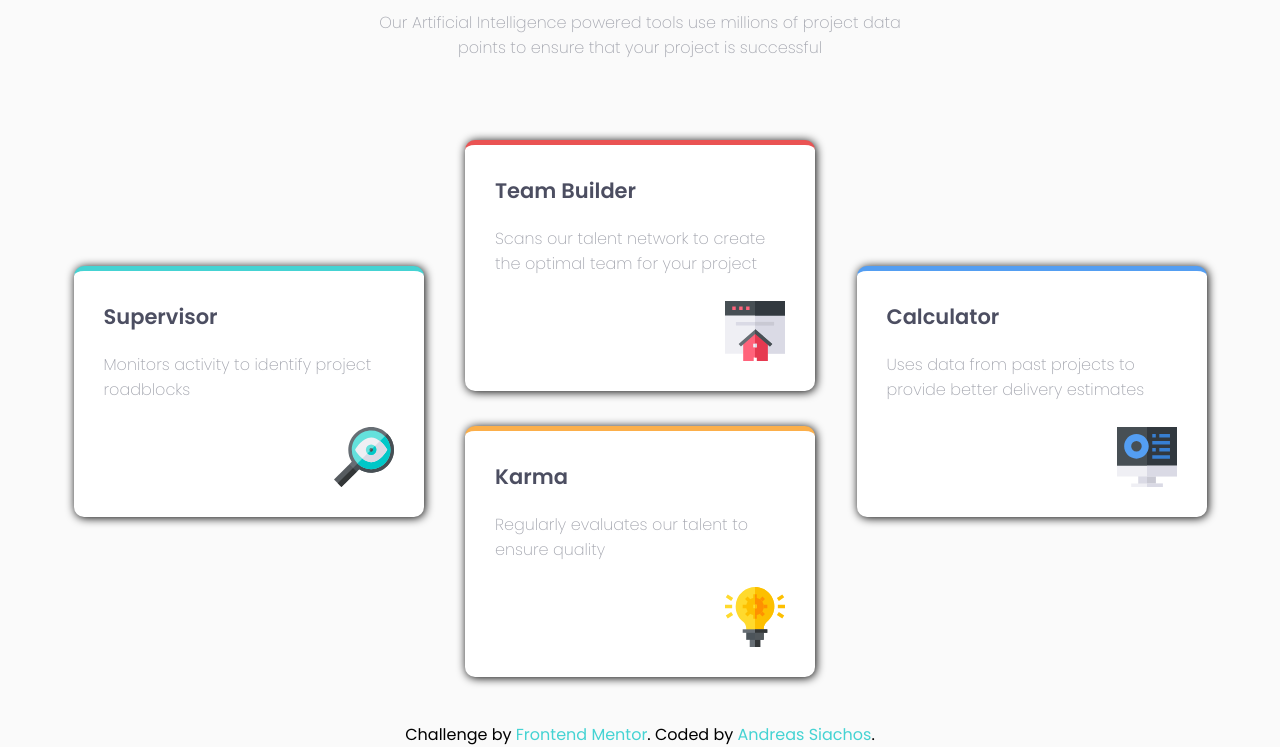
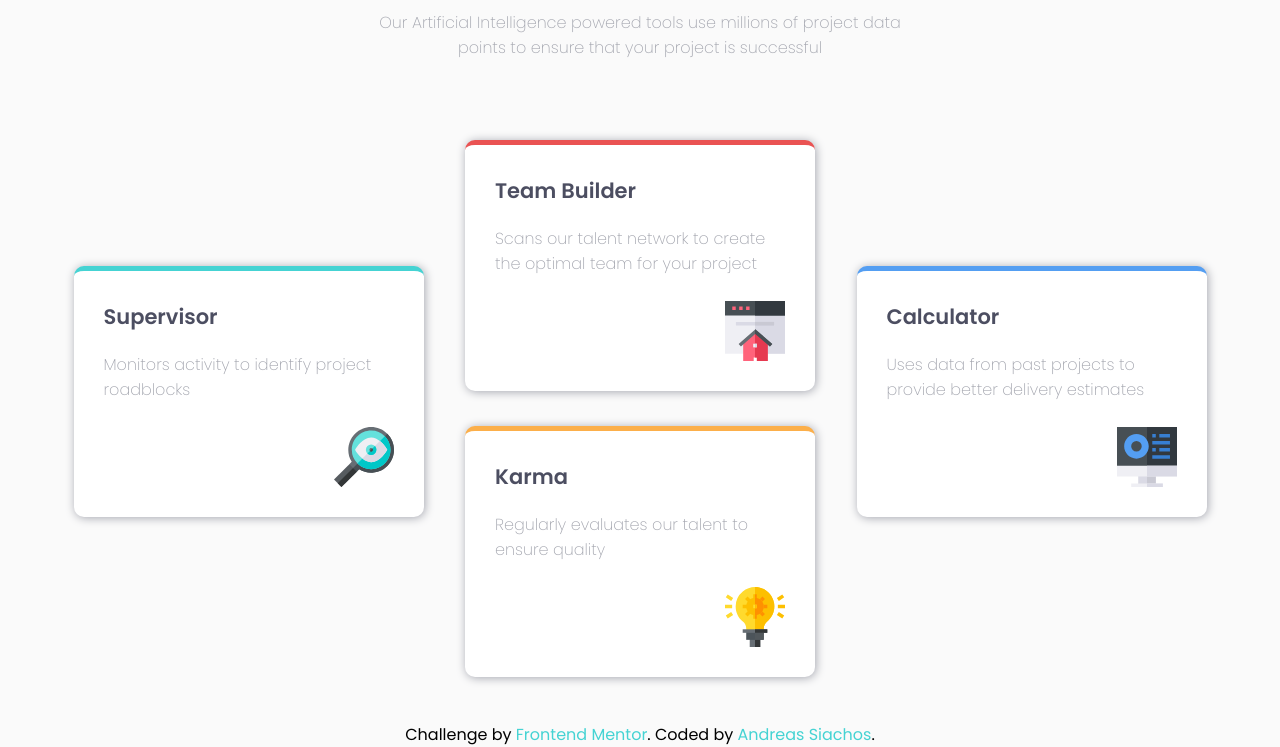
Before and after one commit to andrewsiachos/four-card-feature, a plain HTML site: page index.html in a window 1280 px wide. Shown: the part 183-930 px from the top of the page. Drawn offline with Linux system fonts and the light colour scheme.

Commit message:
changed box shadow

```diff
--- a/style.css
+++ b/style.css
@@ -47,7 +47,7 @@ main{
     width: 350px;
     padding: 30px;
     background-color: white;
-    box-shadow: 1px 1px 10px black;
+    box-shadow: 1px 1px 10px hsl(229, 6%, 66%);
 }
 .card h3{
     font-size: 21px;
```
